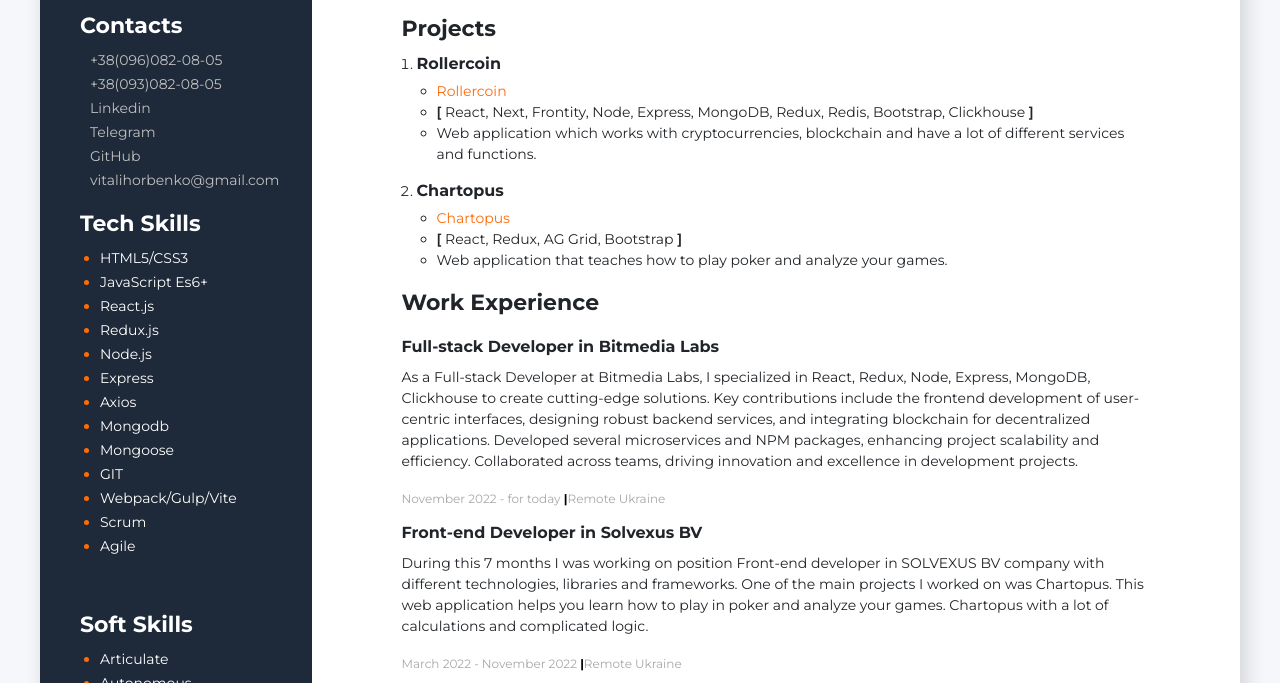
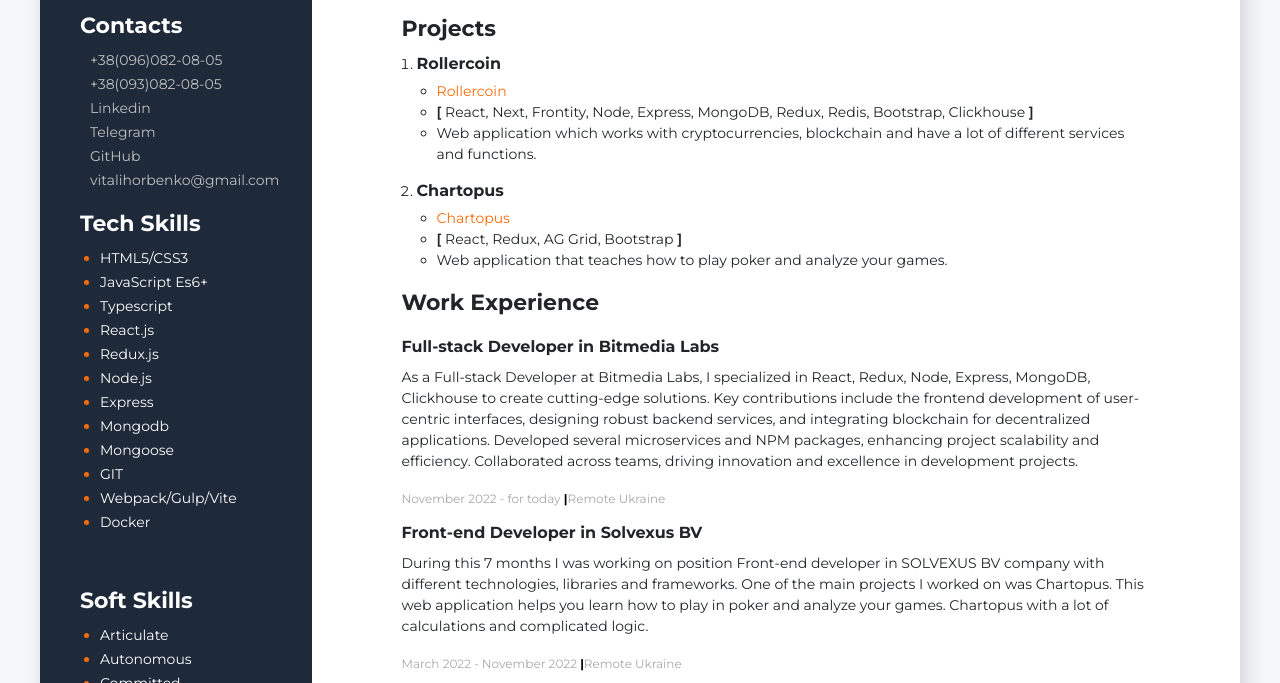
Before and after one commit to vitaliihorbenko/-vhorbenko.github.io, a plain HTML site: page index.html in a window 1280 px wide. Shown: the part 310-993 px from the top of the page. Drawn offline with nearby package versions, Linux system fonts and the light colour scheme.

Commit message:
added new skills

```diff
--- a/index.html
+++ b/index.html
@@ -90,17 +90,16 @@
             <ul>
               <li><span>HTML5/CSS3</span></li>
               <li><span>JavaScript Es6+</span></li>
+              <li><span>Typescript</span></li>
               <li><span>React.js</span></li>
               <li><span>Redux.js</span></li>
               <li><span>Node.js</span></li>
               <li><span>Express</span></li>
-              <li><span>Axios</span></li>
               <li><span>Mongodb</span></li>
               <li><span>Mongoose</span></li>
               <li><span>GIT</span></li>
               <li><span>Webpack/Gulp/Vite</span></li>
-              <li><span>Scrum</span></li>
-              <li><span>Agile</span></li>
+              <li><span>Docker</span></li>
             </ul>
           </div>
           <!-- Tech Skills container END -->
```
